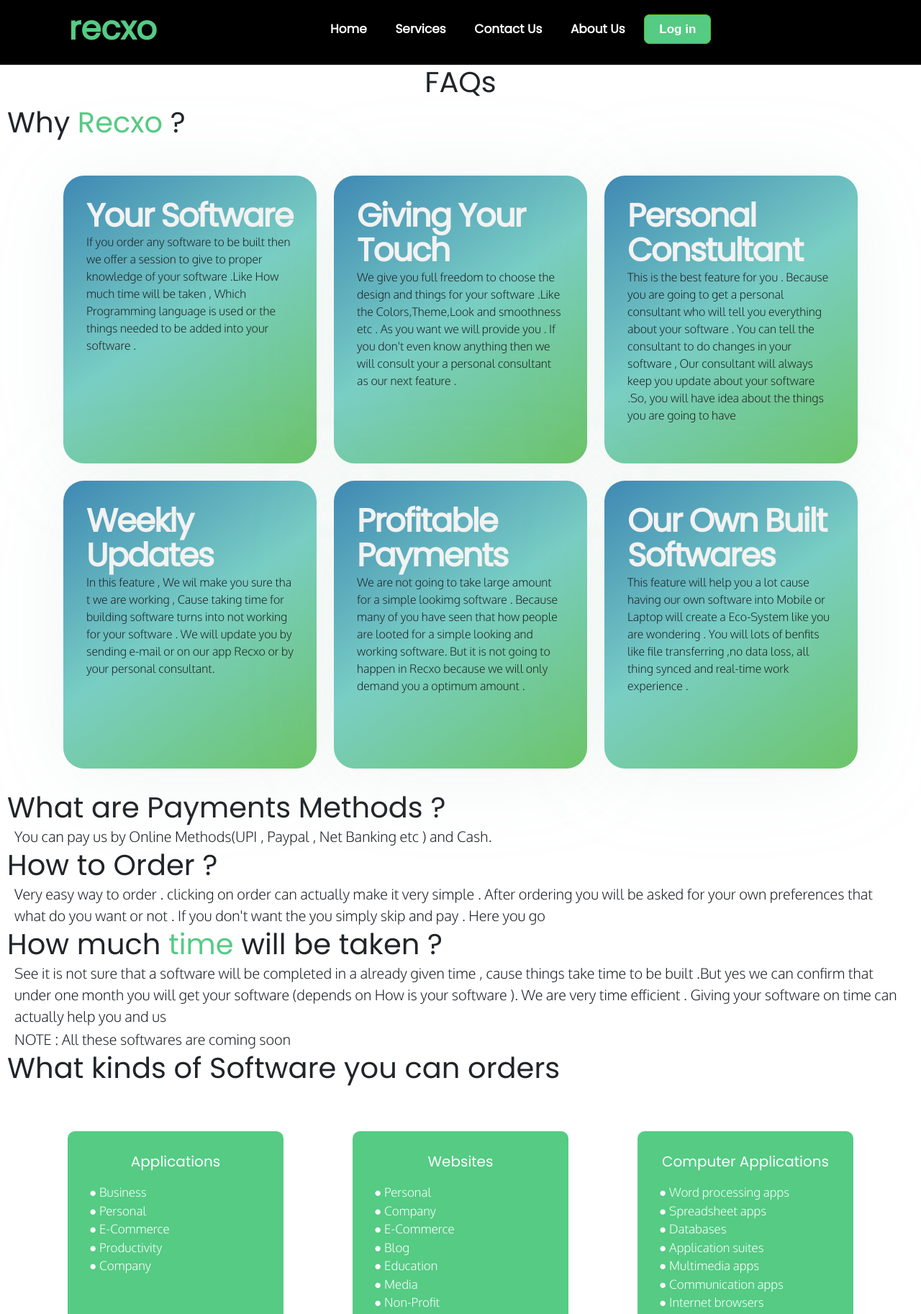
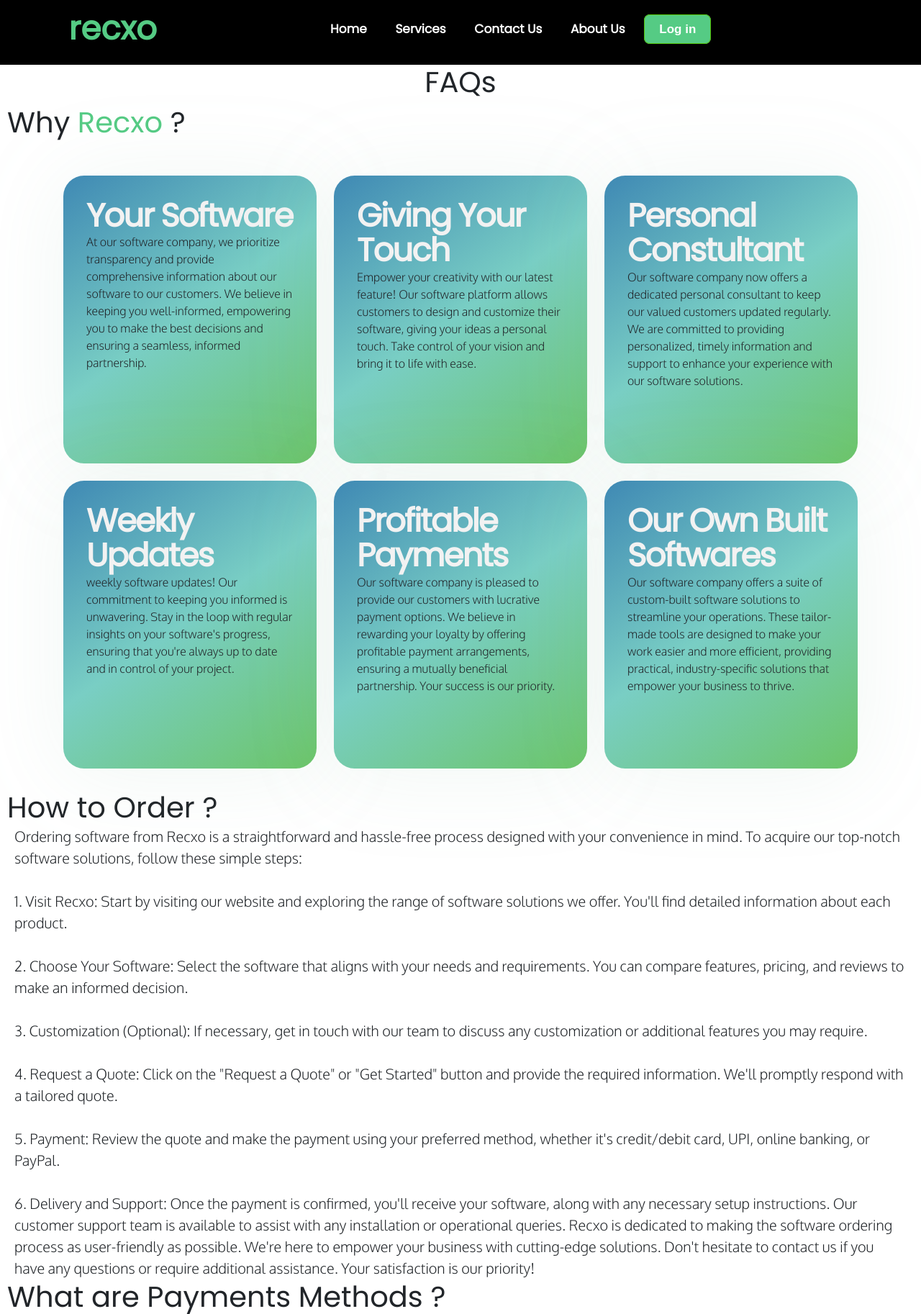
Before and after one commit to rishv1912/recxo-website, a Django app: page /services/ in a window 1280 px wide. Shown: the top 1826 px of the page at 72% size. Run offline with Django 4.2, Linux system fonts and the light colour scheme.

Commit message:
added content in services from chatGPT

```diff
--- a/templates/home/services.html
+++ b/templates/home/services.html
@@ -31,10 +31,7 @@
             <div class="info_card_FaQ">
               <div class="heading_card_FaQ">your software</div>
               <p>
-                If you order any software to be built then we offer a session to
-            give to proper knowledge of your software .Like How much time will
-            be taken , Which Programming language is used or the things needed
-            to be added into your software .
+                At our software company, we prioritize transparency and provide comprehensive information about our software to our customers. We believe in keeping you well-informed, empowering you to make the best decisions and ensuring a seamless, informed partnership.
               </p>
             </div>
 
@@ -47,10 +44,7 @@
             <div class="info_card_FaQ">
               <div class="heading_card_FaQ">Giving your touch</div>
               <p>
-                We give you full freedom to choose the design and things for your
-            software .Like the Colors,Theme,Look and smoothness etc . As you
-            want we will provide you . If you don't even know anything then we
-            will consult your a personal consultant as our next feature .
+                Empower your creativity with our latest feature! Our software platform allows customers to design and customize their software, giving your ideas a personal touch. Take control of your vision and bring it to life with ease.
               </p>
             </div>
 
@@ -63,11 +57,7 @@
             <div class="info_card_FaQ">
               <div class="heading_card_FaQ">Personal Constultant</div>
               <p>
-                This is the best feature for you . Because you are going to get a
-            personal consultant who will tell you everything about your software
-            . You can tell the consultant to do changes in your software , Our
-            consultant will always keep you update about your software .So, you
-            will have idea about the things you are going to have
+                Our software company now offers a dedicated personal consultant to keep our valued customers updated regularly. We are committed to providing personalized, timely information and support to enhance your experience with our software solutions.
               </p>
             </div>
           </div>
@@ -79,10 +69,7 @@
             <div class="info_card_FaQ">
               <div class="heading_card_FaQ">Weekly Updates</div>
               <p>
-                In this feature , We wil make you sure tha t we are working , Cause
-            taking time for building software turns into not working for your
-            software . We will update you by sending e-mail or on our app Recxo
-            or by your personal consultant.
+                weekly software updates! Our commitment to keeping you informed is unwavering. Stay in the loop with regular insights on your software's progress, ensuring that you're always up to date and in control of your project.
               </p>
             </div>
 
@@ -95,11 +82,7 @@
             <div class="info_card_FaQ">
               <div class="heading_card_FaQ">Profitable Payments</div>
               <p>
-                We are not going to take large amount for a simple lookimg
-                software . Because many of you have seen that how people are
-                looted for a simple looking and working software. But it is not
-                going to happen in Recxo because we will only demand you a
-                optimum amount .
+                Our software company is pleased to provide our customers with lucrative payment options. We believe in rewarding your loyalty by offering profitable payment arrangements, ensuring a mutually beneficial partnership. Your success is our priority.
               </p>
             </div>
 
@@ -112,10 +95,7 @@
             <div class="info_card_FaQ">
               <div class="heading_card_FaQ">our own built softwares</div>
               <p>
-                This feature will help you a lot cause having our own software
-                into Mobile or Laptop will create a Eco-System like you are
-                wondering . You will lots of benfits like file transferring ,no
-                data loss, all thing synced and real-time work experience .
+                Our software company offers a suite of custom-built software solutions to streamline your operations. These tailor-made tools are designed to make your work easier and more efficient, providing practical, industry-specific solutions that empower your business to thrive.
               </p>
             </div>
 
@@ -124,35 +104,67 @@
       <!-- </div> -->
 
       <!-- question 2 starts   -->
+      <h2 class="ser-que">How to Order ?</h2>
+      <p class="ser-ans">
+        Ordering software from Recxo is a straightforward and hassle-free process designed with your convenience in mind. To acquire our top-notch software solutions, follow these simple steps:
+<br>
+<br>
+1. Visit Recxo: Start by visiting our website and exploring the range of software solutions we offer. You'll find detailed information about each product.
+<br>
+<br>
+2. Choose Your Software: Select the software that aligns with your needs and requirements. You can compare features, pricing, and reviews to make an informed decision.
+<br>
+<br>
+3. Customization (Optional): If necessary, get in touch with our team to discuss any customization or additional features you may require.
+<br>
+<br>
+4. Request a Quote: Click on the "Request a Quote" or "Get Started" button and provide the required information. We'll promptly respond with a tailored quote.
+<br>
+<br>
+5. Payment: Review the quote and make the payment using your preferred method, whether it's credit/debit card, UPI, online banking, or PayPal.
+<br>
+<br>
+
+6. Delivery and Support: Once the payment is confirmed, you'll receive your software, along with any necessary setup instructions. Our customer support team is available to assist with any installation or operational queries.
+
+Recxo is dedicated to making the software ordering process as user-friendly as possible. We're here to empower your business with cutting-edge solutions. Don't hesitate to contact us if you have any questions or require additional assistance. Your satisfaction is our priority!
+      </p>
+      <!-- question 2 ends   -->
+
+      <!-- question 3 starts -->
 
       <h2 class="ser-que">What are Payments Methods ?</h2>
       <p class="ser-ans">
-        You can pay us by Online Methods(UPI , Paypal , Net Banking etc ) and
-        Cash.
-      </p>
-      <!-- question 2 ends   -->
-      <!-- question 3 starts -->
-      <h2 class="ser-que">How to Order ?</h2>
-      <p class="ser-ans">
-        Very easy way to order . clicking on order can actually make it very
-        simple . After ordering you will be asked for your own preferences that
-        what do you want or not . If you don't want the you simply skip and pay
-        . Here you go
+        At Recxo, we recognize the significance of offering a diverse range of payment methods to cater to our valued clients in India. We've streamlined the payment process to make it as convenient as possible for you.
+        <br>
+        <br>
+        For our Indian clients, we accept payments through UPI (Unified Payments Interface) which is a fast and secure way to transfer funds directly from your bank account. We also facilitate payments through popular online banking platforms, ensuring seamless transactions for our clients across the country.
+        <br>
+        <br>
+        Furthermore, we offer the convenience of PayPal for international clients looking to engage our services. We are committed to safeguarding your financial information, and all payments are processed securely in accordance with industry standards.
+        <br>
+        <br>
+        Your satisfaction is our priority, and we strive to provide a hassle-free payment experience. Should you have any specific payment preferences or queries, our dedicated customer support team is ready to assist you. Your convenience, our commitment!
       </p>
       <!-- question 3 ends -->
+
       <!-- question 4 starts -->
       <h2 class="ser-que">
         How much <span style="color: #55cb84">time</span> will be taken ?
       </h2>
       <p class="ser-ans">
-        See it is not sure that a software will be completed in a already given
-        time , cause things take time to be built .But yes we can confirm that
-        under one month you will get your software (depends on How is your
-        software ). We are very time efficient . Giving your software on time
-        can actually help you and us
+        The development timeline for your software project with Recxo depends on several factors. These include the complexity of the software, the scope of work, your specific requirements, and the extent of customization needed.
+        <br>
+        <br>
+
+        During our initial consultation, we'll work closely with you to understand your project's intricacies and establish clear objectives. This enables us to provide you with a realistic project timeline. While simple projects may take a few weeks to complete, larger and more intricate software may require several months or even longer.
+        <br>
+        <br>
+
+        Rest assured, our team is committed to delivering high-quality software within the agreed-upon timeframe. We prioritize transparency and will keep you updated on project progress throughout, ensuring your project stays on track and meets your expectations. Your satisfaction is our goal, and we are dedicated to delivering a solution that matches your needs, whether that takes weeks or months.
       </p>
-      <p class="ser-ans">NOTE : All these softwares are coming soon</p>
       <!-- question 4 ends -->
+
       <!-- question 5 starts -->
       <h2 class="ser-que">What kinds of Software you can orders</h2>
       <div  class="softwares-type" style="display: flex;
@@ -202,27 +214,22 @@
       <!-- question 5 ends -->
 
       <!-- question 6 starts -->
-      <h2 class="ser-que">Things coming very soon</h2>
-      <p class="ser-ans">
-        Hey,there are lots of thing which are necessary to be done . We are here
-        to make your life easier and comfortable.We will launch very amazing and
-        innovative products which will change your life, job
-        opportunites,internship, live courses not only for software but much
-        more and subscription plans .
-      </p>
-      <!-- question 6 ends  -->
-
-      <!-- question 7 starts -->
       <h2 class="ser-que">Will Making softwares be enough</h2>
       <p class="ser-ans">
-        After creating softwares doesn't mean that pack your bags and run
-        away,because there are lot of thing which should be done to
-        softwares.Managing your software is most important thing than its making
-        cause how smooth it runs or how well it perfoms matters. Database
-        connection and UIUX(User Interface and User Experience) matters so this
-        is the thing.
+        At Recxo , we firmly believe that creating software is just the beginning of the journey. While developing cutting-edge software solutions is our expertise, we understand that ensuring the software's long-term success goes beyond its initial creation. Maintainability is paramount.
+<br>
+<br>
+Our commitment extends to providing robust post-development support, regular updates, and comprehensive maintenance services. We recognize that technology evolves, and your software must adapt to changing needs and emerging challenges.
+<br>
+<br>
+
+Our dedicated maintenance team is poised to address any issues, apply security patches, and make enhancements as required. We believe in building lasting partnerships with our clients, ensuring that their software remains efficient, secure, and aligned with their evolving objectives.
+<br>
+<br>
+
+With Recxo , you're not just receiving software; you're gaining a long-term partner invested in your software's success and longevity. Your satisfaction and your software's maintainability are our utmost priorities.
       </p>
-      <!-- question 7 ends -->
+      <!-- question 6 ends -->
     </ul>
 
 <section id="section-2">
```
